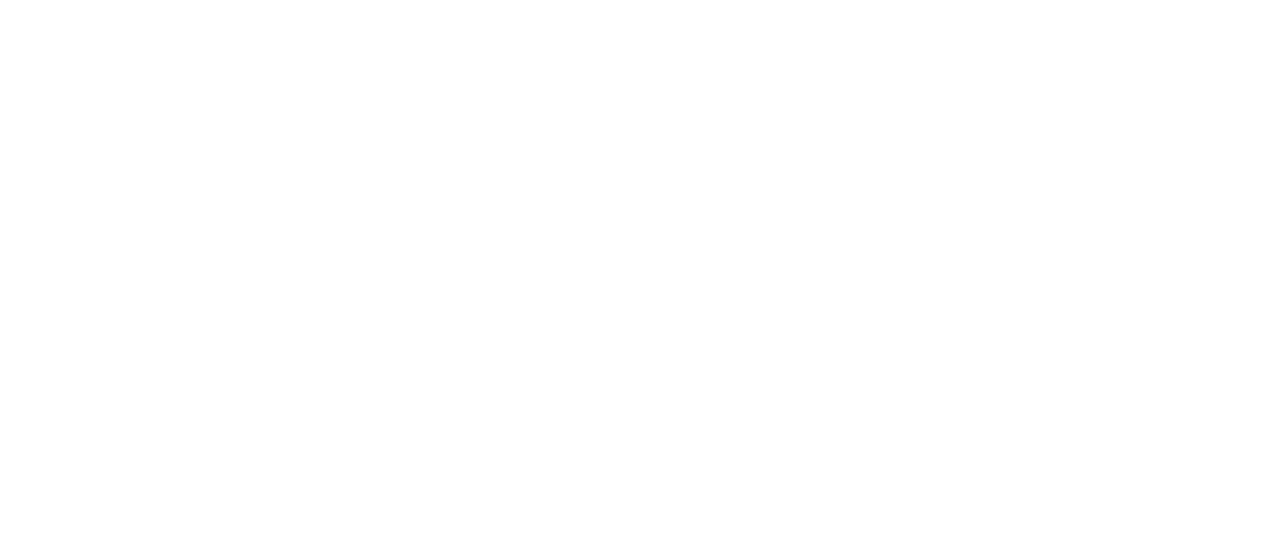
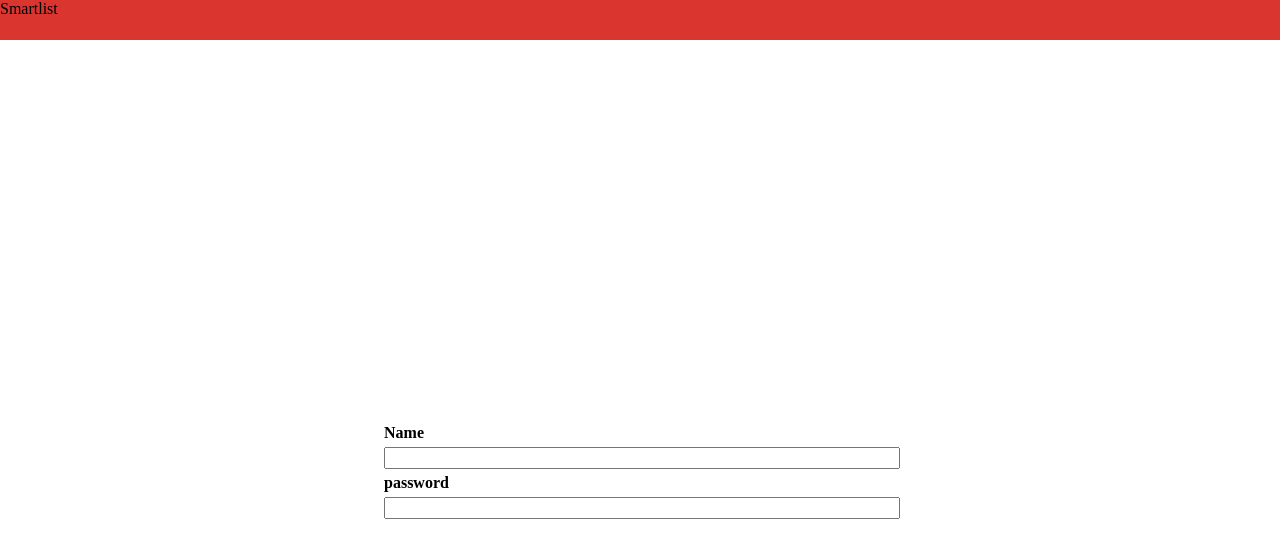
Before and after one commit to Jugendhackt/smartlist-frontend, a plain HTML site: page login.html in a window 1280 px wide. Drawn offline with Linux system fonts and the light colour scheme.

Commit message:
loginpage without javascript

```diff
--- a/login.html
+++ b/login.html
@@ -0,0 +1,22 @@
+<!DOCTYPE html>
+<html>
+
+<head>
+	<link href="style.css" rel="stylesheet">
+	<title>Smartlistn login</title>
+</head>
+
+<body>
+	<header>Smartlist</header>
+	<div class="login">
+
+		<form >
+			<h1 style="padding-bottom:5px">Name</h1>
+			<input type="text" name="username" style="width:100%"><br>
+			<h1 style="padding-bottom:5px;padding-top:5px">password</h1>
+			<input type="password" name="password" style="width:100%">
+		</form>
+	</div>
+</body>
+
+</html>
--- a/style.css
+++ b/style.css
@@ -10,3 +10,11 @@ header {
 	height:  40px;
 	background-color: #db3530;
 }
+
+
+div.login{
+	padding-left:30%;
+	width:40%;
+	height:50%;
+	margin-top:30%;
+}
```
